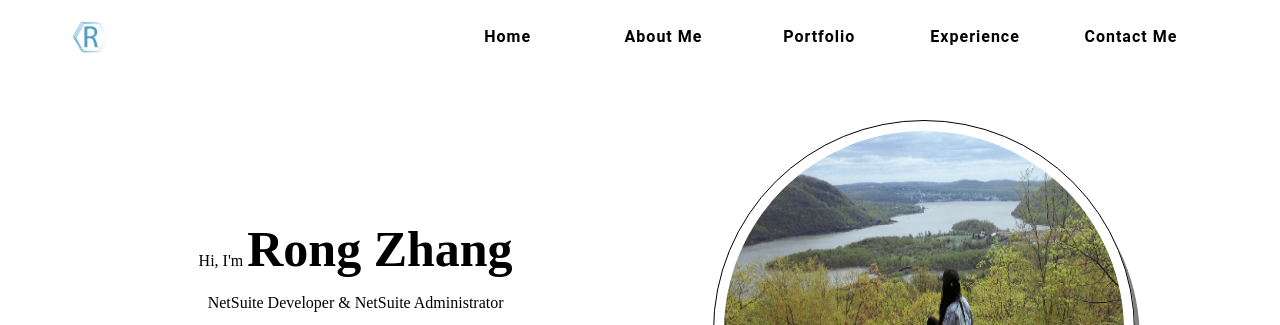
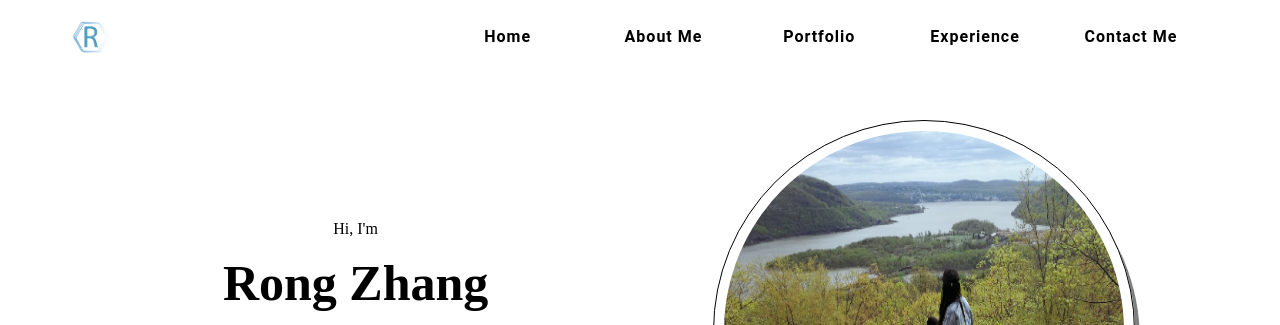
Before and after one commit to Tobeyyyy/Tobeyyyy.github.io, a plain HTML site: page versionthree/index.html in a window 1280 px wide. Shown: the top 325 px of the page. Drawn offline with Linux system fonts and the light colour scheme.

Commit message:
versionthree

```diff
--- a/versionthree/css/style.css
+++ b/versionthree/css/style.css
@@ -197,6 +197,9 @@ p.box {
 }
 p a {
 color: red;
+}
+.myname{
+	font-size: 50px;font-weight:600;
 }
 .pink-box {
     background-color: #de7878;
--- a/versionthree/index.html
+++ b/versionthree/index.html
@@ -49,7 +49,7 @@
 			<div class="content-inner">
 				<div class="left-content">
 					<div class="left-content-inner">
-						<p class="hello">Hi, I'm <span style="font-size: 50px;font-weight:600;">Rong Zhang</span></p>
+						<p class="hello">Hi, I'm <div class="myname">Rong Zhang</div></p>
 						<p>NetSuite Developer & NetSuite Administrator</p>
 						<p><a href="mailto:tobey0048@gmail.com"> <img width=25 src="images/email.png"/> tobey0048@gmail.com</a></p>
 
```
